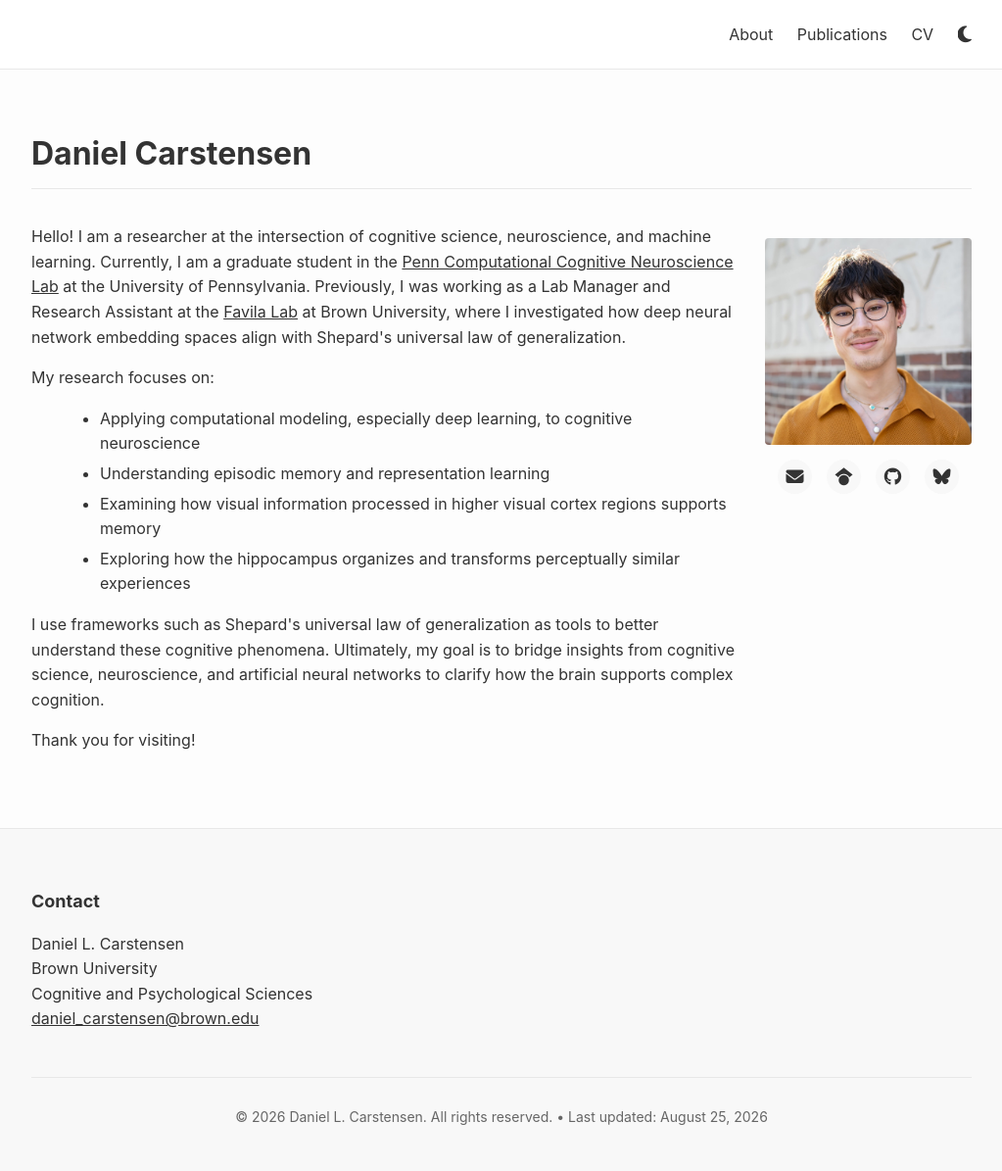
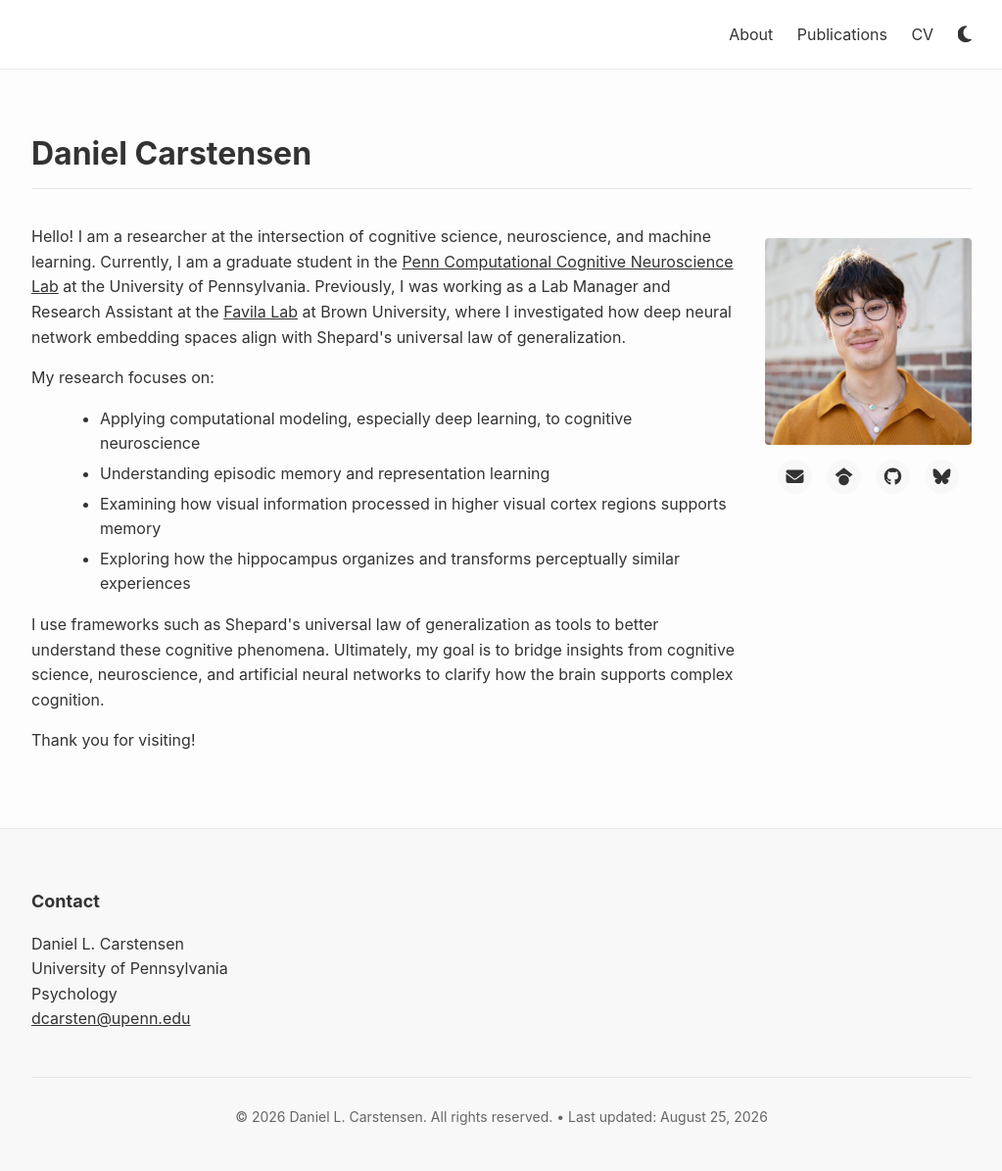
Before and after one commit to daniel-carstensen/daniel-carstensen.github.io, a Jekyll site: the page built from index.md, in a window 1280 px wide. Shown: the whole page at 98% size, without its empty margins (128-1151 px from the left). Built offline with Jekyll 4.4.1, drawn with Linux system fonts in a browser that asks for light colours.

Commit message:
update footer

```diff
--- a/_includes/footer.html
+++ b/_includes/footer.html
@@ -5,9 +5,9 @@
       <div class="footer-col">
         <h2>Contact</h2>
         <p>Daniel L. Carstensen<br />
-        Brown University<br />
-        Cognitive and Psychological Sciences<br />
-        <a href="mailto:daniel_carstensen@brown.edu">daniel_carstensen@brown.edu</a>
+        University of Pennsylvania<br />
+        Psychology<br />
+        <a href="mailto:dcarsten@upenn.edu">dcarsten@upenn.edu</a>
         </p>
     </div>
     </div>
```
Also changed, not shown: 1 other file.
